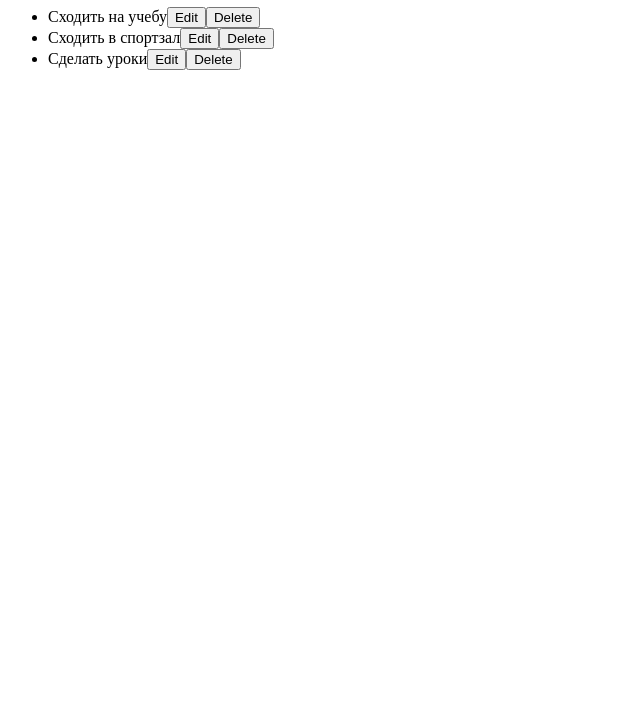
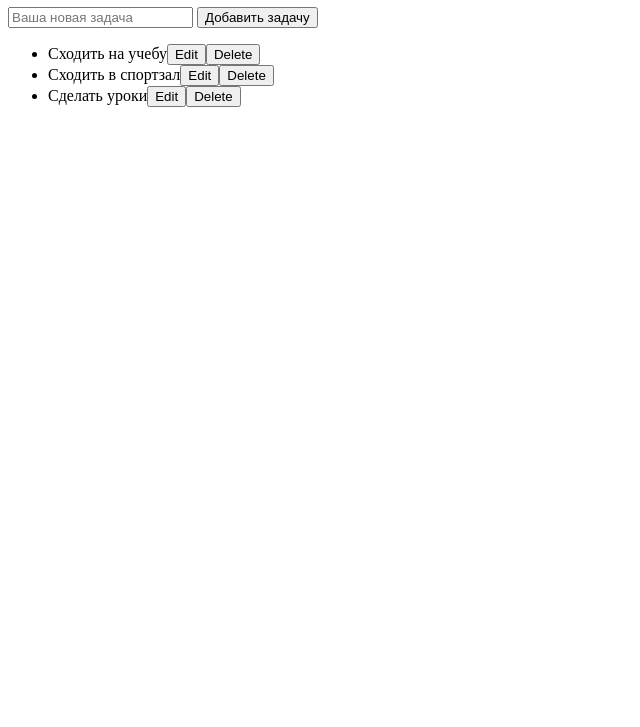
Before and after one commit to mercury-25/15.11.16, a plain HTML site: page index.html in a window 1280 px wide. Shown: the part 73-800 px from the top of the page, without its empty margins (0-640 px from the left). Drawn offline with Linux system fonts and the light colour scheme.

Commit message:
first commit

```diff
--- a/index.html
+++ b/index.html
@@ -12,6 +12,11 @@
 <body>
 
 <h1>Список задач</h1>
+
+<form action="" id="addTask">
+<input type="text"placeholder="Ваша новая задача">
+<input type="submit" value="Добавить задачу">
+
 <div class="tasks">
 <script type="text/template" id="taskTemplate">
    <span><%= title %></span><button class="edit">Edit</button><button class="delete">Delete</button>
--- a/js/main.js
+++ b/js/main.js
@@ -1,73 +1,87 @@
 $(function() {
-	//пространство имён
     window.App = {
         Models: {},
-		Collections:{},
+        Collections: {},
         Views: {}
     };
-	//шаблон
+
     window.template = function(id) {
-	   return _.template( $('#' + id).html() );
+        return _.template( $('#' + id). html() );
     };
 
     App.Models.Task = Backbone.Model.extend({
-	validate:function(attrs){
-		if(!$.trim(attrs.title)){
-		return 'Имя задачи должно быть валидным!!';
+        validate: function(attrs) {
+            if (! $.trim(attrs.title)) {
+                return 'Имя задачи должно быть валидным !';
             }
         }
     });
 
     App.Views.Task = Backbone.View.extend({
-	initialize: function(){
-
-	//_.bindAll(this,'editTask','render')
-	this.model.on ('change', this.render, this);
-	this.model.on ('destroy', this.remove, this);
+        initialize: function() {
+            this.model.on('change', this.render, this);
+            this.model.on('destroy', this.remove, this);
         },
-	tagName:'li',
+        tagName: 'li',
         template: template('taskTemplate'),
         render: function () {
-		var template  = this.template(this.model.toJSON());
-
-		this.$el.html(template );
+            var template = this.template(this.model.toJSON());
+            this.$el.html( template );
             return this;
         },
         events:{
-	  'click .edit': 'editTask',
-	  'click .delete': 'destroy'
+            'click.edit': 'editTask',
+            'click.delete': 'destroy'
         },
-	destroy: function (){
+        destroy: function () {
             this.model.destroy();
             console.log(tasksCollection);
         },
-	remove: function (){
+        remove: function(){
             this.$el.remove();
         },
         editTask: function () {
-	var newTaskTitle =  prompt('Как переименуем задачу?', this.model.get('title'));
-	//if(!newTaskTitle) return;
+            var newTaskTitle = prompt('Как переименуем задачу ?', this.model.get('title'));
+            //if ( !newTaskTitle ) return;
             this.model.set('title', newTaskTitle);
-
         }
     });
+
     App.Collections.Task = Backbone.Collection.extend({
         model: App.Models.Task
     });
-
     App.Views.Tasks = Backbone.View.extend({
         tagName: 'ul',
-	 render: function () {
-		  this.collection.each(this.addOne,this);
+
+        initialize: function() {
+            this.collection.on('add', this.addOne, this);
+        },
+
+        render: function() {
+            this.collection.each(this.addOne, this);
             return this;
         },
-	 addOne: function (task) {
-		 // создавать новый дочерний вид
-		 var taskView = new App.Views.Task({ model: task});
-		 //добавлять его в корневой элемент
+        addOne: function(task) {
+            var taskView = new App.Views.Task({ model:task });
             this.$el.append(taskView.render().el);
         }
-})
+    });
+
+    App.Views.AddTask = Backbone.View.extend({
+        el: '#addTask',
+        events: {
+            'submit' : 'submit'
+        },
+
+        initialize: function() {
+        },
+        submit: function(e) {
+            e.preventDefault();
+            var newTaskTitle = $(e.currentTarget).find('input[type=text]').val();
+            var newTask = new App.Models.Task({title: newTaskTitle});
+            this.collection.add(newTask);
+        }
+    });
 
     window.tasksCollection = new App.Collections.Task([
         {
@@ -82,10 +96,12 @@ window.tasksCollection = new App.Collections.Task([
             title: 'Сделать уроки',
             priority: 5
         },
+
     ]);
-var tasksView = new App.Views.Tasks({collection:  tasksCollection});
 
+    var tasksView = new App.Views.Tasks({ collection: tasksCollection });
 
     $('.tasks').html(tasksView.render().el);
+    var addTaskView = new App.Views.AddTask({collection: tasksCollection});
 
 });
```
Lines whose indentation alone changed are shown as unchanged.
